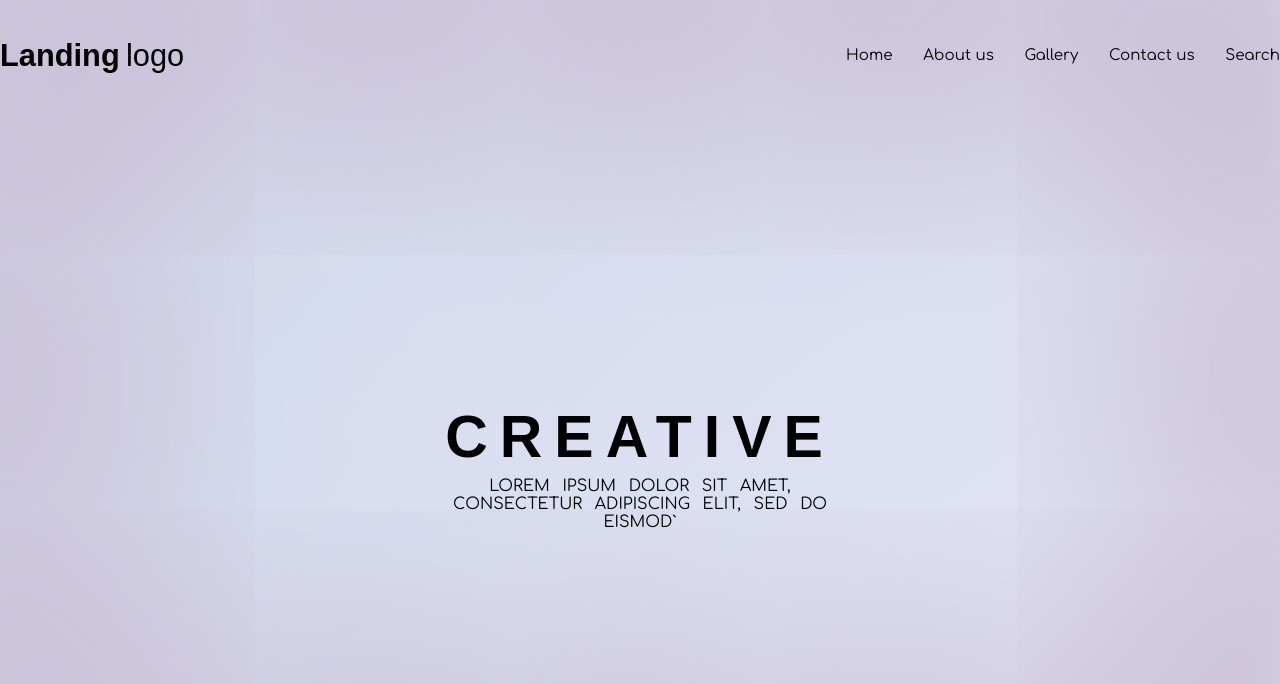
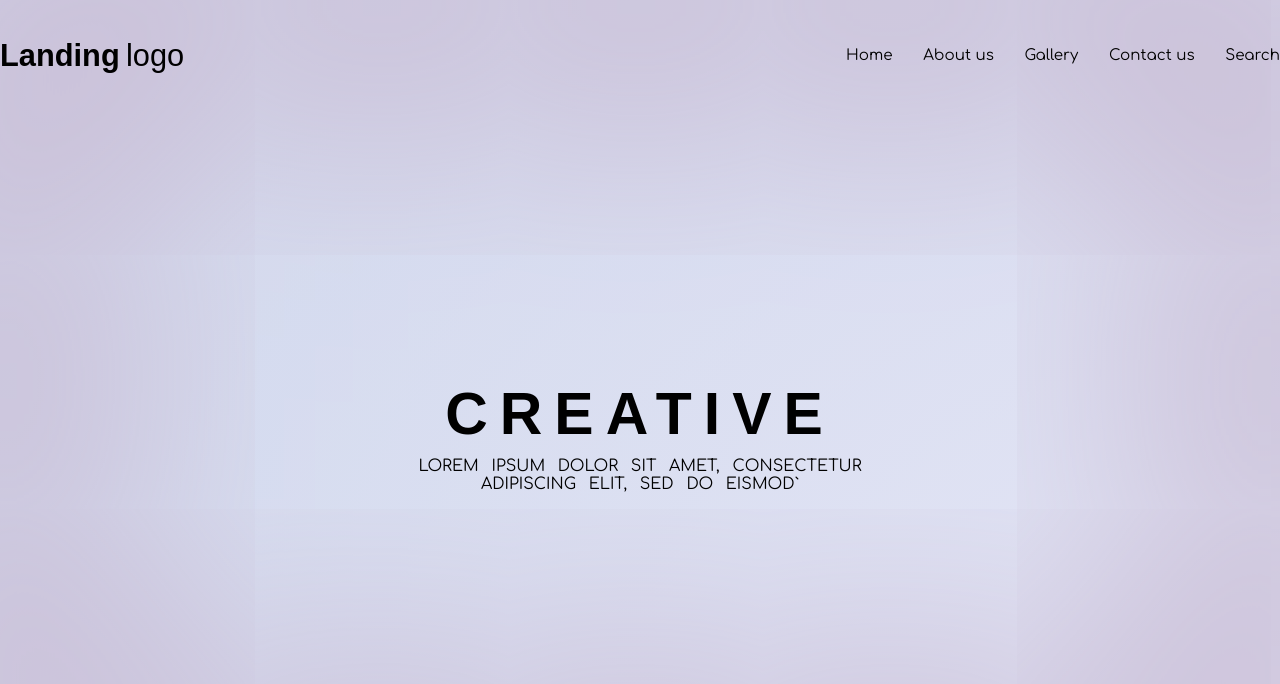
Before and after one commit to Leccon1/Creative-Landing, a React (Vite) app: page / in a window 1280 px wide. Shown: the top 684 px of the page. Built offline with nearby package versions, Linux system fonts and the light colour scheme; a web font is replaced by a local one.

Commit message:
refactor: remove anchor styles (no visual change)

```diff
--- a/src/components/layuot/Main/Main.module.scss
+++ b/src/components/layuot/Main/Main.module.scss
@@ -7,12 +7,13 @@
   display: flex;
   justify-content: center;
   align-items: center;
+  flex-direction: column;
+  gap: fluid(4, 14);
 
   text-transform: uppercase;
 }
 
 .mainTitle {
-  anchor-name: --main-title;
   font-family: $font-family-secondary;
   font-size: fluid(42, 72);
   font-weight: $font-weight-bold;
@@ -20,11 +21,7 @@
 }
 
 .mainDecription {
-  position: absolute;
-  top: anchor(--main-title bottom);
-  width: anchor-size(--main-title width);
-
-  margin-top: fluid(4, 8);
+  width: fluid(300, 600);
 
   font-family: $font-family-base;
   word-spacing: $spacing-sm;
```
